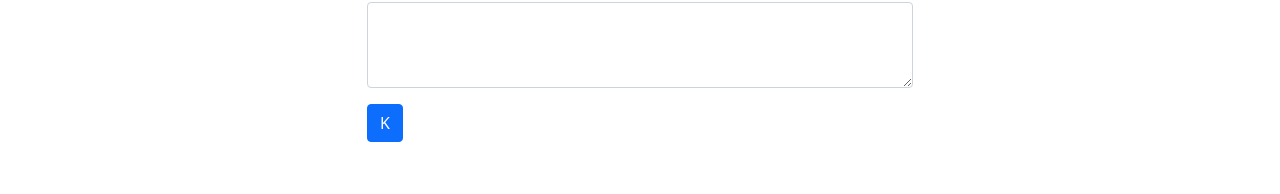
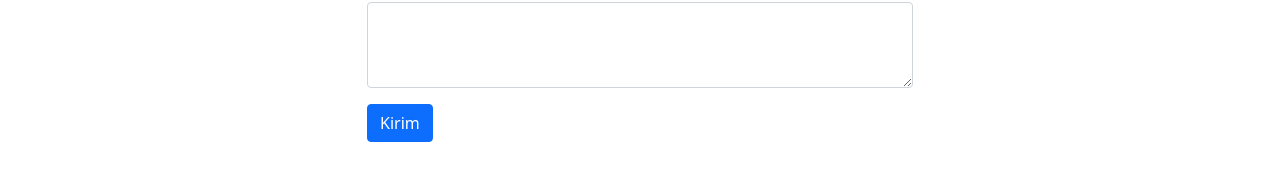
Before and after one commit to AchmadAdam-ch/AchmadAdam-ch.github.io, a plain HTML site: page index.html in a window 1280 px wide. Shown: the part 2795-2989 px from the top of the page. Drawn offline with nearby package versions, Linux system fonts and the light colour scheme.

Commit message:
merubah kata

```diff
--- a/index.html
+++ b/index.html
@@ -169,7 +169,7 @@
                 <label for="pesan" class="form-label">Pesan</label>
                 <textarea class="form-control" id="pesan" rows="3"></textarea>
               </div>
-              <button type="submit" class="btn btn-primary">K</button>
+              <button type="submit" class="btn btn-primary">Kirim</button>
             </form>
           </div>
         </div>
```
